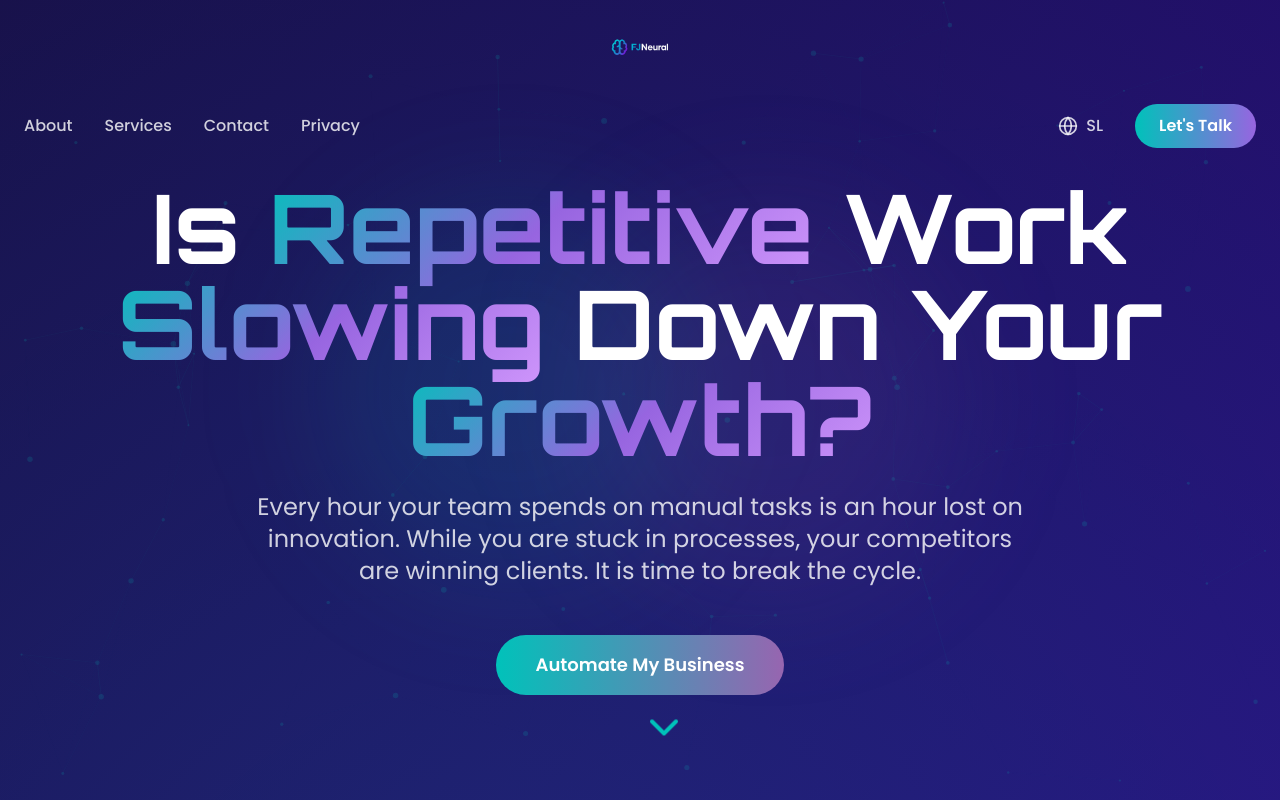
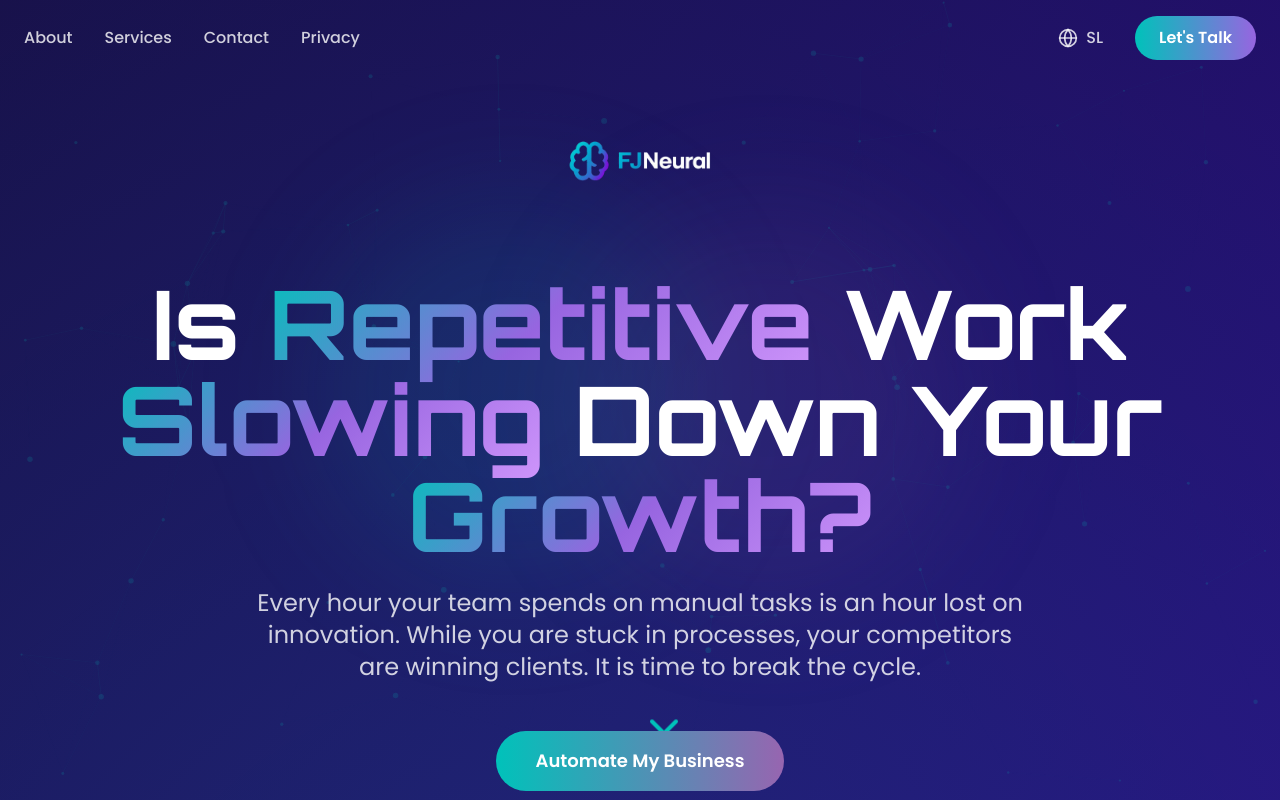
Before and after one commit to filipJursinic/FJNeural.com, a React (Vite) app: page / in a window 1280 px wide. Shown: the top 800 px of the page. Built offline with nearby package versions, Linux system fonts and the light colour scheme.

Commit message:
Updated Hero.tsx

```diff
--- a/src/components/Header.tsx
+++ b/src/components/Header.tsx
@@ -34,15 +34,6 @@ export default function Header({ scrolled }: HeaderProps) {
         scrolled ? 'bg-[#1a0040]/95 backdrop-blur-lg shadow-lg shadow-[#36009C]/20' : 'bg-transparent'
       }`}
     >
-      <div className="container mx-auto px-6 pt-4 pb-2">
-        <div className="flex justify-center">
-          <img
-            src="/FJNeuralLogotip.png"
-            alt="FJ Neural Logo"
-            className="h-16 w-auto transition-all duration-300"
-          />
-        </div>
-      </div>
       <nav className="container mx-auto px-6 py-4">
         <div className="flex items-center justify-between">
           {/* <a href="#home" onClick={(e) => scrollToSection(e, '#home')} className="flex items-center">
--- a/src/components/Hero.tsx
+++ b/src/components/Hero.tsx
@@ -32,6 +32,13 @@ export default function Hero() {
     <section id="home" className="relative min-h-screen flex items-center justify-center px-6 pt-20">
       <div className="container mx-auto text-center relative z-10">
         <div className="animate-in">
+          <div className="flex justify-center mb-8">
+            <img
+              src="/FJNeuralLogotip.png"
+              alt="FJ Neural Logo"
+              className="h-24 md:h-32 lg:h-40 w-auto"
+            />
+          </div>
 
           {/* POPRAVLJEN NASLOV, ki uporablja zgornjo logiko */}
           <h1 className="text-5xl md:text-7xl lg:text-8xl font-bold mb-6 leading-tight">
```
